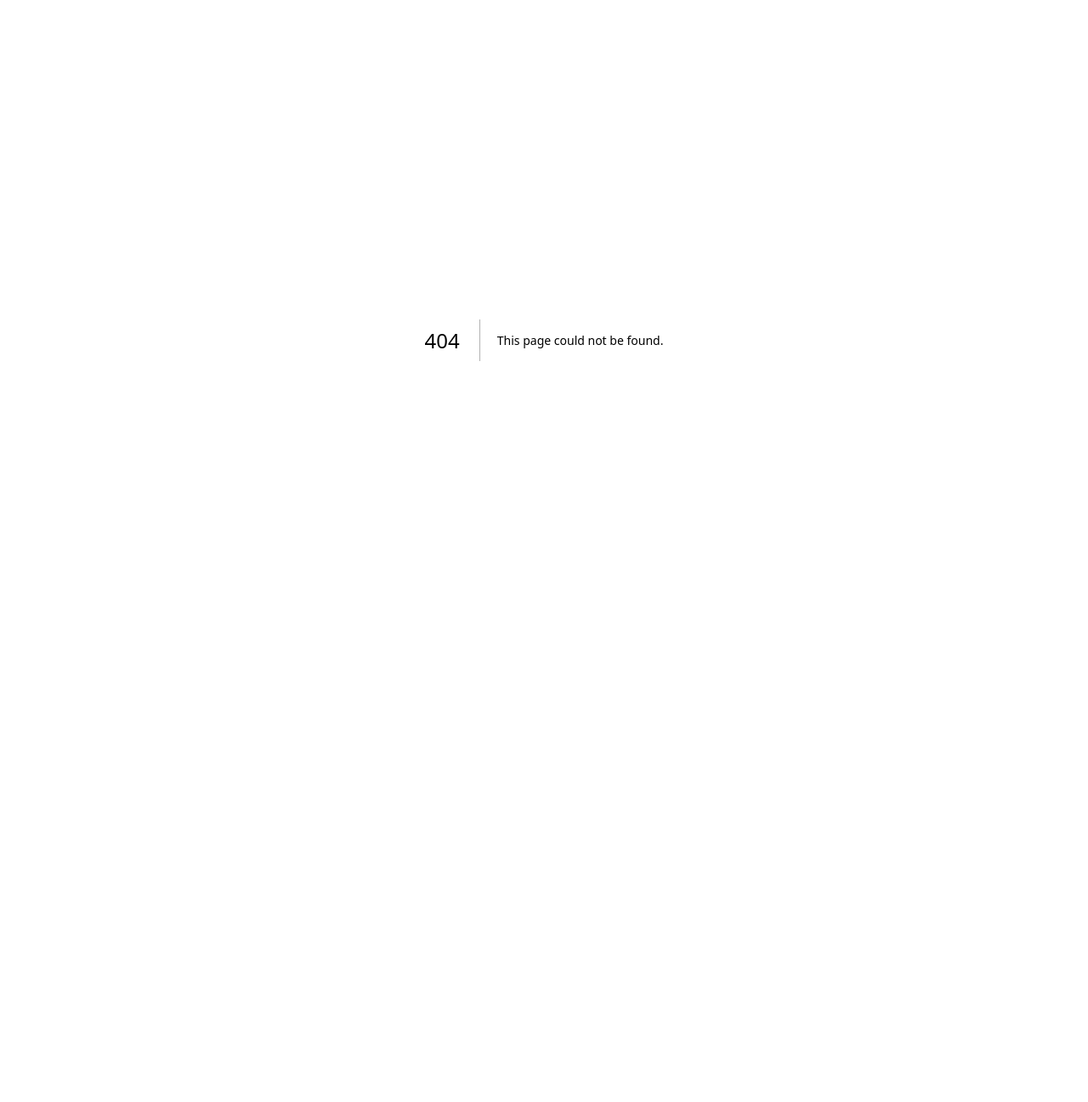
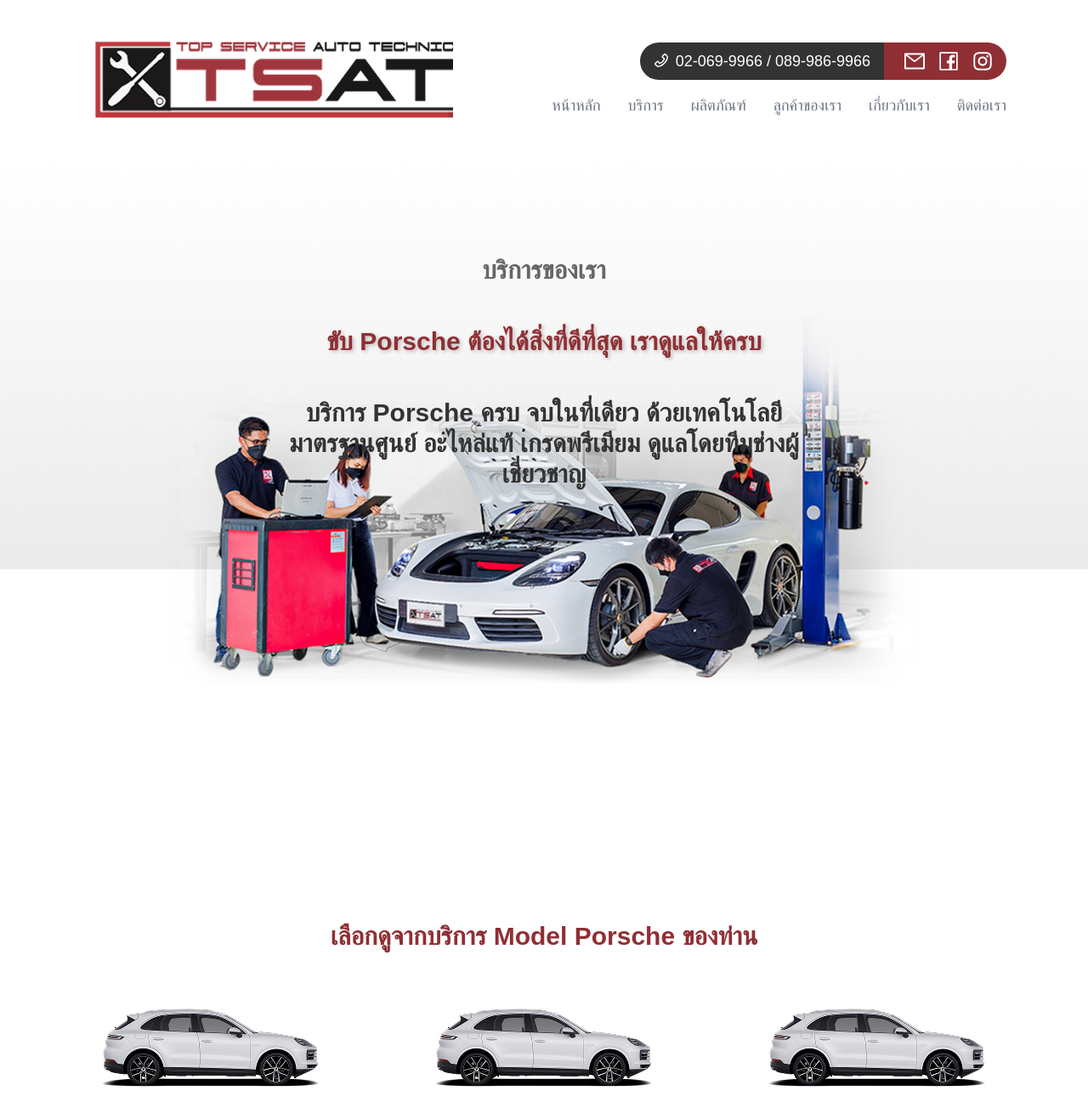
Before and after one commit to RachaponKjr/TSAT, a Next.js app in the folder tsat-frontend-project/: page /services in a window 1280 px wide. Before the commit this address had no page. Shown: the top 1297 px of the page at 85% size. Before the commit the page ends 800 px from the top, so only its background shows below. Built offline with nearby package versions, Linux system fonts and the light colour scheme; a web font is replaced by a local one.

Commit message:
feat: select model

```diff
--- a/tsat-frontend-project/src/app/customer/page.tsx
+++ b/tsat-frontend-project/src/app/customer/page.tsx
@@ -3,6 +3,7 @@
 import React from 'react';
 import { Button, Carousel } from 'antd';
 import { PlusOutlined } from '@ant-design/icons';
+import Footer from '@/components/footer';
 
 export default function customer() {
   const carouselItems = [
@@ -81,22 +82,9 @@
         </div>
       </div>
 
-      <div className="grid grid-cols-3 gap-6 px-24">
-        <CardImageWithTag />
-        <CardImageWithTag />
-        <CardImageWithTag />
-        <CardImageWithTag />
-        <CardImageWithTag />
-        <CardImageWithTag />
-        <CardImageWithTag />
-        <CardImageWithTag />
-        <CardImageWithTag />
-        <CardImageWithTag />
-        <CardImageWithTag />
-        <CardImageWithTag />
-        <CardImageWithTag />
-        <CardImageWithTag />
-      </div>
+      <CardImageWithTag />
+
+      <Footer />
     </div>
   );
 }
--- a/tsat-frontend-project/src/app/products/page.tsx
+++ b/tsat-frontend-project/src/app/products/page.tsx
@@ -3,6 +3,7 @@
 import Services from '@/components/services';
 import TabMenu from '@/components/tabMenu';
 import CardProduct from '@/components/cardProduct';
+import Footer from '@/components/footer';
 
 export default function Products() {
   return (
@@ -28,6 +29,7 @@
       </div>
       <TabMenu />
       <CardProduct />
+      <Footer />
     </div>
   );
 }
--- a/tsat-frontend-project/src/app/service/page.tsx
+++ /dev/null
@@ -1,69 +0,0 @@
-import Navbar from '@/components/navbar';
-import CarouselReview from '@/components/carouselReview';
-import CarouselModel from '@/components/carouselModel';
-import Services from '@/components/services';
-import CardSelectProduct from '@/components/cardSelectProduct';
-import { Button } from 'antd';
-import { PlusOutlined } from '@ant-design/icons';
-import CardImageWithTag from '@/components/cardImageWithTag';
-import ContactSection from '@/components/contactSection';
-import CardLocation from '@/components/cardLocation';
-
-export default function Home() {
-  return (
-    <div>
-      <Navbar />
-      <div className="relative">
-        <div className="relative min-h-screen flex items-center justify-center">
-          <div className="absolute top-4 left-1/2 mt-12  transform -translate-x-1/2 text-center">
-            <div className="text-[#666666] text-3xl font-bold">
-              บริการของเรา
-            </div>
-            <div className="text-[#8F2F34] mt-12 text-4xl font-bold">
-              ขับปอร์เช่ต้องได้สิ่งที่ดีที่สุด เราดูแลให้ครบ
-              <div className="text-2xl  text-[#666666] mt-12">
-                ศูนย์บริการ ซ่อมบำรุงรักษา รถปอร์เช่ (Porsche)
-                ที่ใหญ่เเละทันสมัยที่สุด <br /> การันตีงานซ่อม มากกว่า 1,500 คัน
-                ดูแลรถลูกค้า เหมือนรถเราเอง
-              </div>
-            </div>
-          </div>
-        </div>
-      </div>
-      <div className="text-[#8F2F34] text-center mt-12 text-2xl font-bold">
-        เลือกดูจากบริการ Model Proche ของท่าน
-      </div>
-      <div className="text-black mx-auto  grid grid-cols-3">
-        <div className="mx-auto">
-          <img src="../images/image.png" />
-        </div>
-        <div className="mx-auto">
-          <img src="../images/image.png" />
-        </div>
-        <div className="mx-auto">
-          <img src="../images/image.png" />
-        </div>
-      </div>
-      <div className="text-black mx-auto mt-12  grid grid-cols-3">
-        <div className="mx-auto">
-          <img src="../images/image.png" />
-        </div>
-        <div className="mx-auto">
-          <img src="../images/image.png" />
-        </div>
-        <div className="mx-auto">
-          <img src="../images/image.png" />
-        </div>
-      </div>
-      <div>
-        <Services />
-      </div>
-      {/* <div>
-        <CarouselReview />
-      </div> */}
-      <div>
-        <CarouselModel />
-      </div>
-    </div>
-  );
-}
--- /dev/null
+++ b/tsat-frontend-project/src/app/services/page.tsx
@@ -0,0 +1,19 @@
+import Navbar from '@/components/navbar';
+import CarouselModel from '@/components/carouselModel';
+import Services from '@/components/services';
+import Footer from '@/components/footer';
+import ServiceModelSection from '@/components/serviceModelSection';
+import HeaderServiceSection from '@/components/headerServiceSection';
+
+export default function Home() {
+  return (
+    <div>
+      <Navbar />
+      <HeaderServiceSection />
+      <ServiceModelSection />
+      <Services />
+      <CarouselModel />
+      <Footer />
+    </div>
+  );
+}
--- /dev/null
+++ b/tsat-frontend-project/src/components/headerServiceSection.tsx
@@ -0,0 +1,49 @@
+import React from 'react';
+
+export default function headerSection() {
+  return (
+    <div className="relative">
+      <div className="relative hidden md:block min-h-screen flex items-center justify-center">
+        <img
+          src="../images/card-service-header.png"
+          className="w-full object-cover h-1/3"
+          alt="Description of image"
+        />
+        <div className="absolute top-4 left-1/2  mt-24 transform -translate-x-1/2 text-center">
+          <div className="text-[#666666] text-3xl font-bold">บริการของเรา</div>
+          <div
+            style={{ textShadow: '2px 2px 4px rgba(35, 11, 11, 0.25)' }}
+            className="text-3xl text-[#8F2F34] font-bold mt-12"
+          >
+            ขับ Porsche ต้องได้สิ่งที่ดีที่สุด เราดูแลให้ครบ
+          </div>
+          <div className="text-3xl text-[#333333] font-bold mt-12">
+            บริการ Porsche ครบ จบในที่เดียว ด้วยเทคโนโลยีมาตรฐานศูนย์ อะไหล่แท้
+            เกรดพรีเมียม ดูแลโดยทีมช่างผู้เชี่ยวชาญ
+          </div>
+        </div>
+      </div>
+
+      {/* Mobile Only Section */}
+      <div className="block md:hidden relative">
+        <img
+          src="../images/car-service-header-tel.png"
+          alt="Mobile Image"
+          className="w-full h-full"
+        />
+        <div className="absolute top-1/3 left-1/2 transform -translate-x-1/2 -translate-y-1/2 text-center px-4">
+          <h1 className="text-[#666666] w-[400px] text-2xl font-bold leading-tight">
+            บริการของเรา
+          </h1>
+          <h1 className="text-[#8F2F34] mt-6 w-[400px] text-3xl font-bold leading-tight">
+            ขับ Porsche ต้องได้สิ่งที่ดีที่สุด เราดูแลให้ครบ
+          </h1>
+          <p className="text-[#333333] w-[400px] font-bold text-xl mt-3 leading-relaxed">
+            บริการ Porsche ครบ จบในที่เดียว ด้วยเทคโนโลยีมาตรฐานศูนย์ อะไหล่แท้
+            เกรดพรีเมียม ดูแลโดยทีมช่างผู้เชี่ยวชาญ
+          </p>
+        </div>
+      </div>
+    </div>
+  );
+}
--- a/tsat-frontend-project/src/components/navbar.tsx
+++ b/tsat-frontend-project/src/components/navbar.tsx
@@ -14,12 +14,12 @@
   const [isMobileMenuOpen, setIsMobileMenuOpen] = useState(false);
 
   const menuItems = [
-    'หน้าหลัก',
-    'บริการ',
-    'ผลิตภัณฑ์',
-    'ลูกค้าของเรา',
-    'เกี่ยวกับเรา',
-    'ติดต่อเรา',
+    { label: 'หน้าหลัก', href: '/' },
+    { label: 'บริการ', href: '/services' },
+    { label: 'ผลิตภัณฑ์', href: '/products' },
+    { label: 'ลูกค้าของเรา', href: '/customer' },
+    { label: 'เกี่ยวกับเรา', href: '/about' },
+    { label: 'ติดต่อเรา', href: '/contact' },
   ];
 
   return (
@@ -87,10 +87,10 @@
               {menuItems.map((item, index) => (
                 <li key={index} className="relative group">
                   <a
-                    href="#"
+                    href={item.href}
                     className="text-gray-500 hover:text-[#8F2F34] border-b-2 border-transparent group-hover:border-white"
                   >
-                    {item}
+                    {item.label}
                   </a>
                 </li>
               ))}
@@ -106,8 +106,11 @@
             <ul className="flex flex-col gap-4 text-base">
               {menuItems.map((item, index) => (
                 <li key={index}>
-                  <a href="#" className="text-gray-400 hover:text-white">
-                    {item}
+                  <a
+                    href={item.href}
+                    className="text-gray-400 hover:text-white"
+                  >
+                    {item.label}
                   </a>
                 </li>
               ))}
--- /dev/null
+++ b/tsat-frontend-project/src/components/serviceModelSection.tsx
@@ -0,0 +1,29 @@
+import React from 'react';
+
+const mockModels = [
+  { id: 1, image: '../images/car-model.png' },
+  { id: 2, image: '../images/car-model.png' },
+  { id: 3, image: '../images/car-model.png' },
+  { id: 4, image: '../images/car-model.png' },
+  { id: 5, image: '../images/car-model.png' },
+  { id: 6, image: '../images/car-model.png' },
+];
+
+export default function ServiceModelSection() {
+  return (
+    <div className="text-[#8F2F34] text-center mt-24 px-6 text-3xl font-bold">
+      เลือกดูจากบริการ Model Porsche ของท่าน
+      <div className="text-black mx-auto mt-8 grid grid-cols-3 gap-6 max-w-6xl">
+        {mockModels.map((model) => (
+          <div key={model.id} className="mx-auto">
+            <img
+              src={model.image}
+              className="cursor-pointer"
+              alt={`model-${model.id}`}
+            />
+          </div>
+        ))}
+      </div>
+    </div>
+  );
+}
```
Also changed, not shown: tsat-frontend-project/public/images/car-service-header-tel.png (added), tsat-frontend-project/public/images/card-service-header.png (added).
